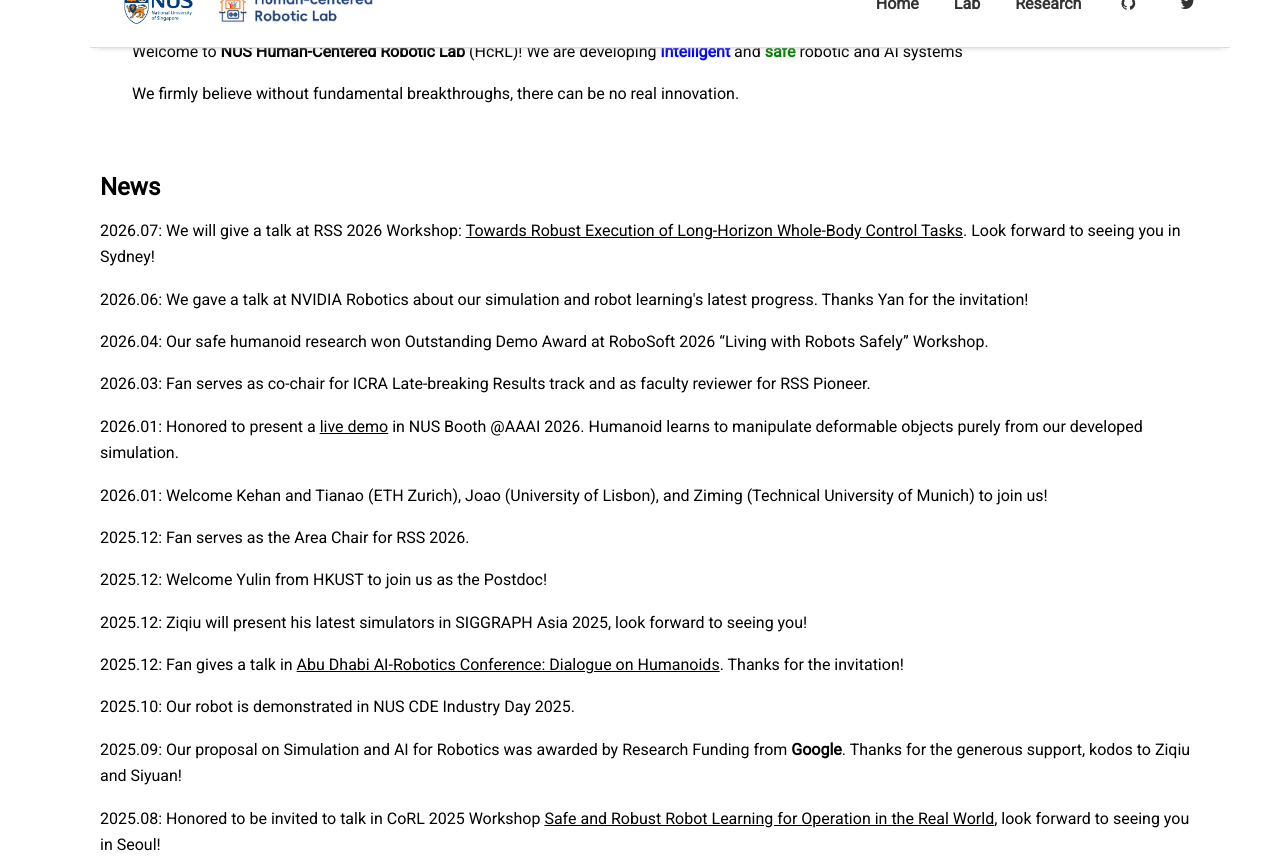
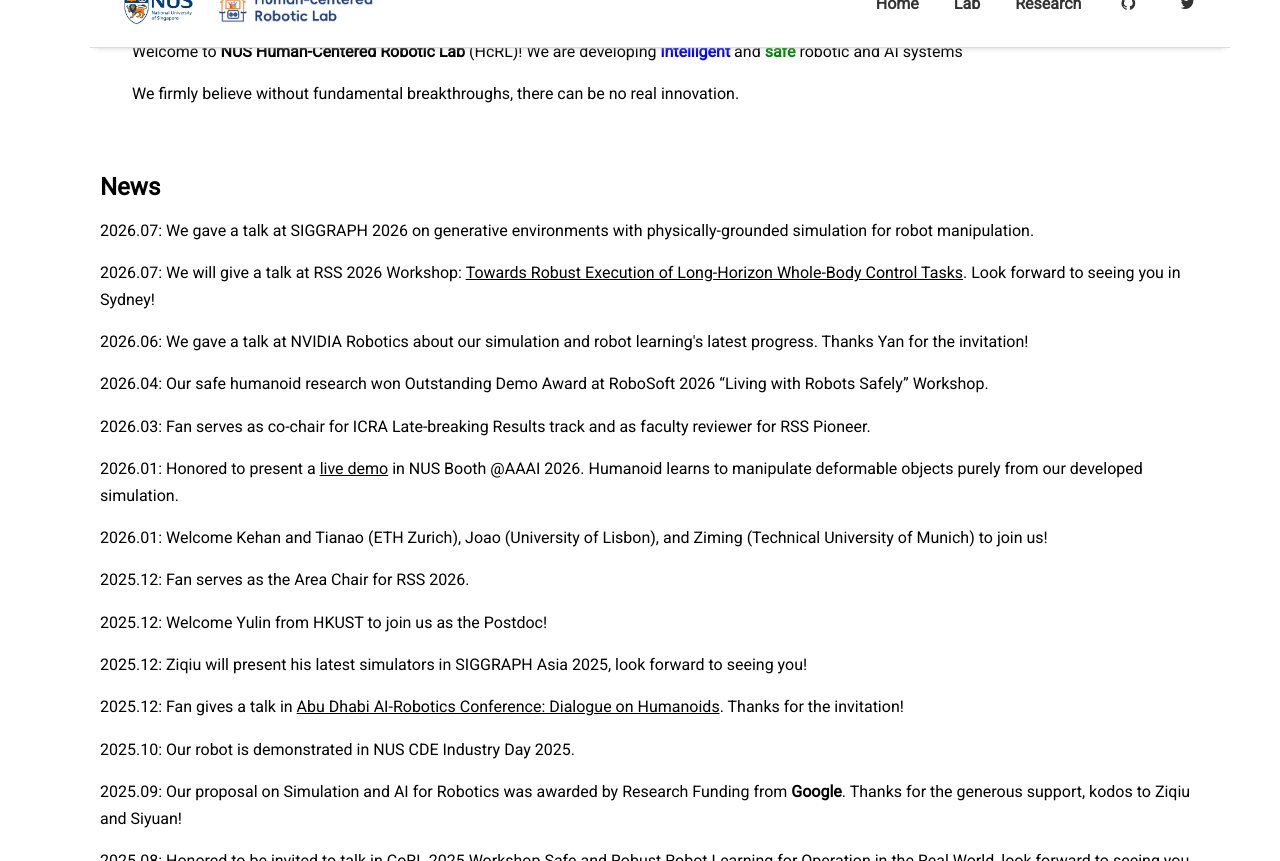
Before and after one commit to NUS-HcRL/nus-hcrl.github.io, a Jekyll site: the page built from index.md, in a window 1280 px wide and 900 px high, scrolled down 786 px, cut to the strip 39-900 px from the top of the window. Built offline with Jekyll 4.4.1, drawn with Linux system fonts in a browser that asks for light colours; nearby versions of some CDN libraries; the list of posts is cut into pages by our own code.

Commit message:
Update news section with recent events and talks
Added updates on recent talks and achievements.

```diff
--- a/index.md
+++ b/index.md
@@ -20,6 +20,7 @@ intro_text: >
 news_title: News
 ---
 
+<p>2026.07: We gave a talk at SIGGRAPH 2026 on generative environments with physically-grounded simulation for robot manipulation.</p>
 <p>2026.07: We will give a talk at RSS 2026 Workshop: <a href="https://opendrivelab.com/rss2026/workshop/">Towards Robust Execution of Long-Horizon Whole-Body Control Tasks</a>. Look forward to seeing you in Sydney! </p>
 <p>2026.06: We gave a talk at NVIDIA Robotics about our simulation and robot learning's latest progress. Thanks Yan for the invitation! </p>
 <p>2026.04: Our safe humanoid research won Outstanding Demo Award at RoboSoft 2026 “Living with Robots Safely” Workshop. </p>
```
